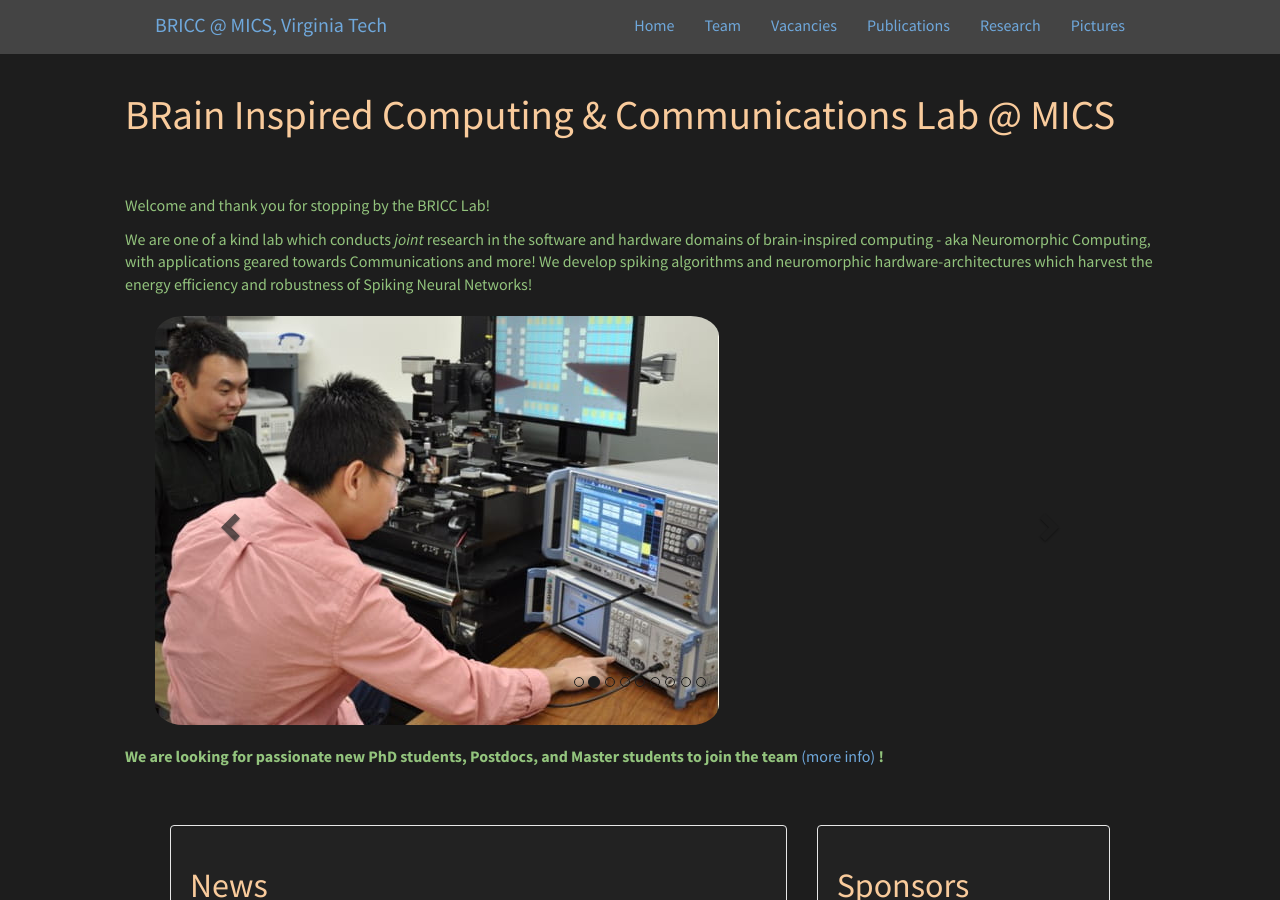
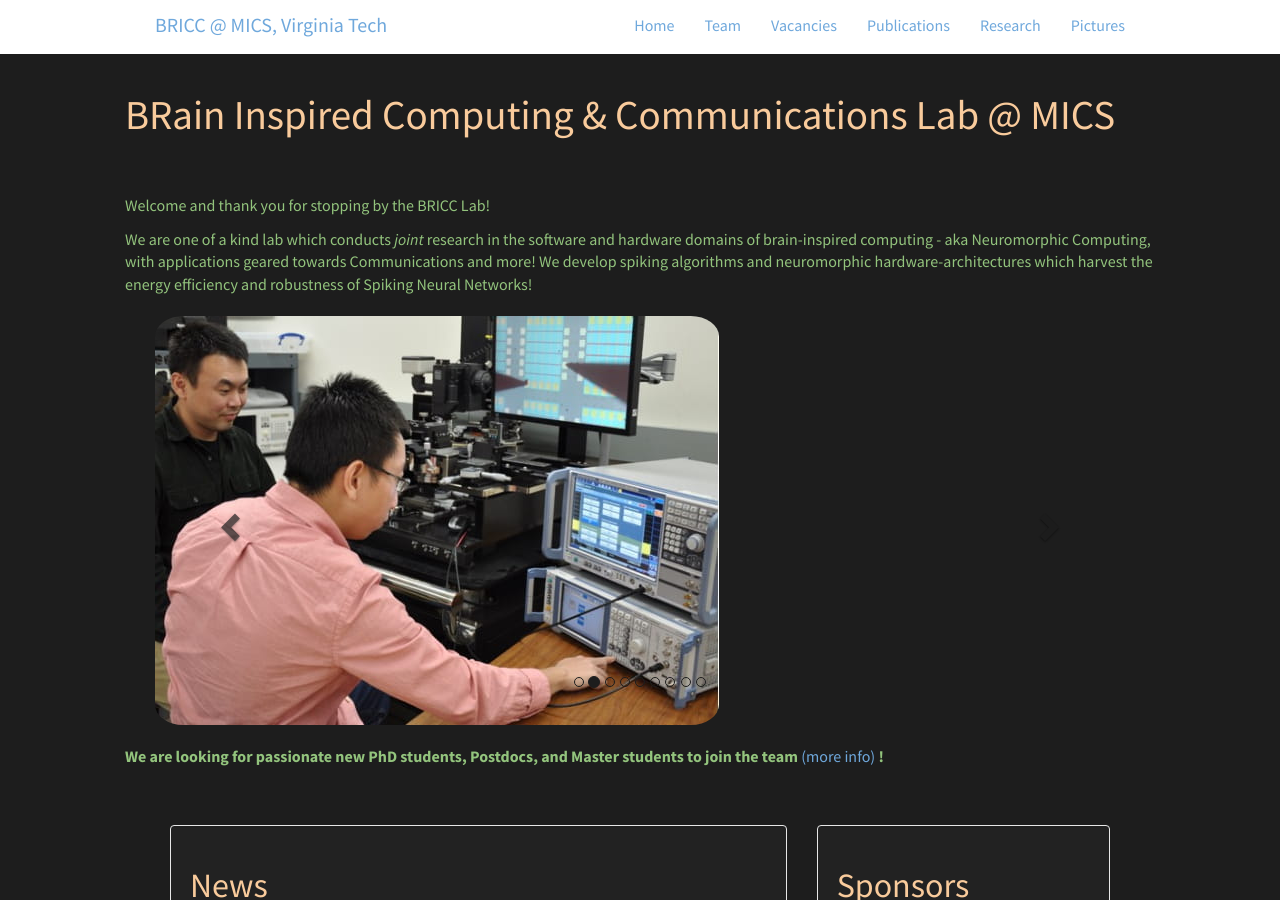
Before and after one commit to bricc-lab/bricc-lab.github.io, a Jekyll site: the page built from _pages/home.md, in a window 1280 px wide and 900 px high. Built offline with Jekyll 4.4.1, drawn with Linux system fonts in a browser that asks for light colours; nearby versions of some CDN libraries.

Commit message:
Making Nav bar visible

```diff
--- a/_includes/header.html
+++ b/_includes/header.html
@@ -1,4 +1,4 @@
-<nav class="navbar navbar-light navbar-fixed-top" role="navigation" style="background-color: #444444">
+<nav class="navbar navbar-light navbar-fixed-top" role="navigation" style="background-color: #FFFFFF">
   <div class="container-fluid">
 	<div class="navbar-header">
 	  <button type="button" class="navbar-toggle collapsed" data-toggle="collapse" data-target="#navbar-collapse-1" aria-expanded="false">
```
Also changed, not shown: 12 other files.
